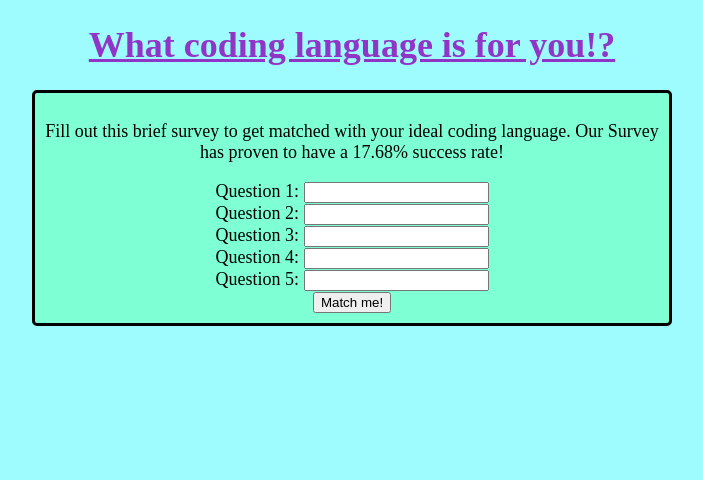
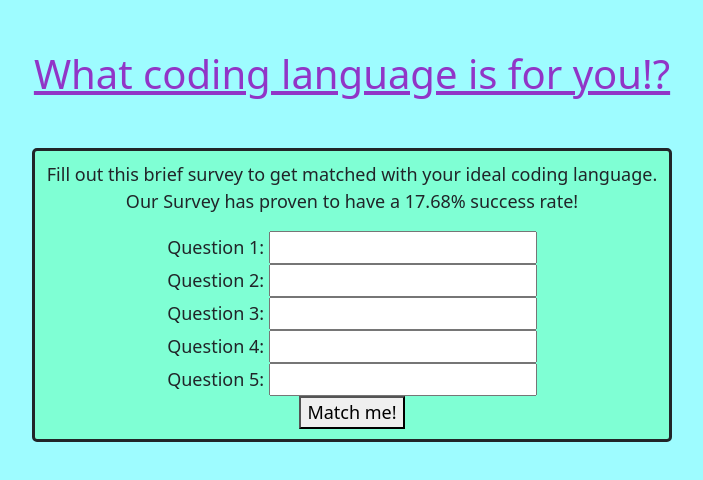
Before and after one commit to elijahchurch/Form-Project, a plain HTML site: page index.html in a window 1280 px wide. Shown: the whole page, without its empty margins (288-991 px from the left). Drawn offline with Linux system fonts and the light colour scheme.

Commit message:
correctly link bootstrap and add additional spacing

```diff
--- a/css/styles.css
+++ b/css/styles.css
@@ -7,6 +7,7 @@ body {
 h1 {
     text-decoration: underline;
     color: rgb(145, 53, 199);
+    margin: 50px;
 }
 
 img {
--- a/index.html
+++ b/index.html
@@ -3,7 +3,7 @@
 
 <head>
     <script src="js/scripts.js"></script>
-    <link rel="" stylesheet" href="css/bootstrap.css">
+    <link rel="stylesheet" href="css/bootstrap.css">
     <link rel="stylesheet" href="css/styles.css">
     <title>Programming Survey!</title>
 </head>
```
